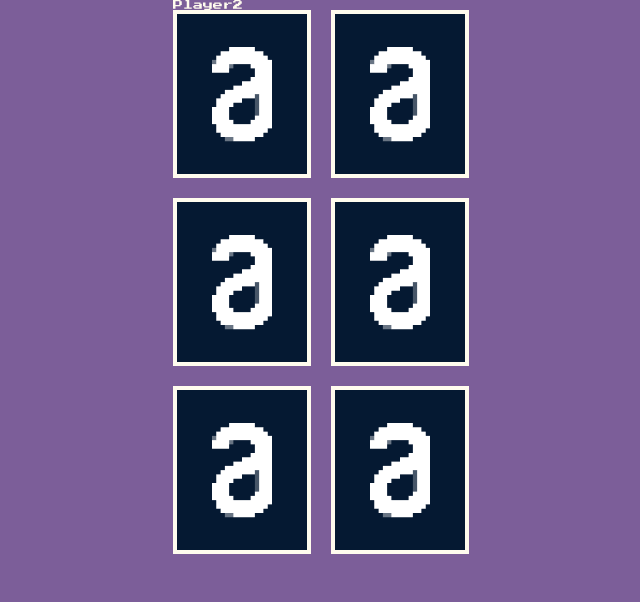
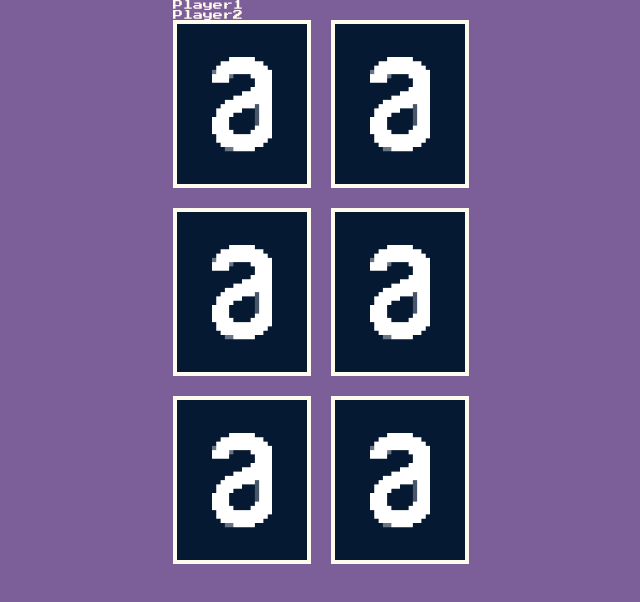
Before and after one commit to Matheussgsilva/matching-game, a website built with Vite: page index.html in a window 1280 px wide. Shown: the whole page, without its empty margins (307-947 px from the left). Built offline with nearby package versions, Linux system fonts and the light colour scheme.

Commit message:
Create PlayerID element

```diff
--- a/main.js
+++ b/main.js
@@ -6,8 +6,10 @@ import PlayerId from "./src/components/PlayerId";
 import BoardGame from "./src/objects/BoardGame";
 
 const $root = document.querySelector("#root")
-const $htmlBoardGame = BoardGame(6)
-const $htmlPlayerId = PlayerId(2)
 
 
-$root.insertAdjacentHTML("beforeend", $htmlPlayerId + $htmlBoardGame)
+$root.insertAdjacentHTML("beforeend", `
+    ${PlayerId("Player1")}
+    ${PlayerId("Player2")}
+    ${BoardGame(6)}
+`)
--- a/src/components/PlayerId/index.js
+++ b/src/components/PlayerId/index.js
@@ -2,7 +2,7 @@ import "./style.css"
 
 function PlayerId(n) {
     return`
-    <h1>Player${n}</h1>
+    <p>${n}</p>
     `
 }
 
--- a/src/components/PlayerId/style.css
+++ b/src/components/PlayerId/style.css
@@ -1,6 +1,6 @@
 @import url('https://fonts.googleapis.com/css2?family=Press+Start+2P&display=swap');
 
-h1 {
+p {
     font-family: 'Press Start 2P', sans-serif;
     font-size: 10px;
     font-weight: 400;
```
